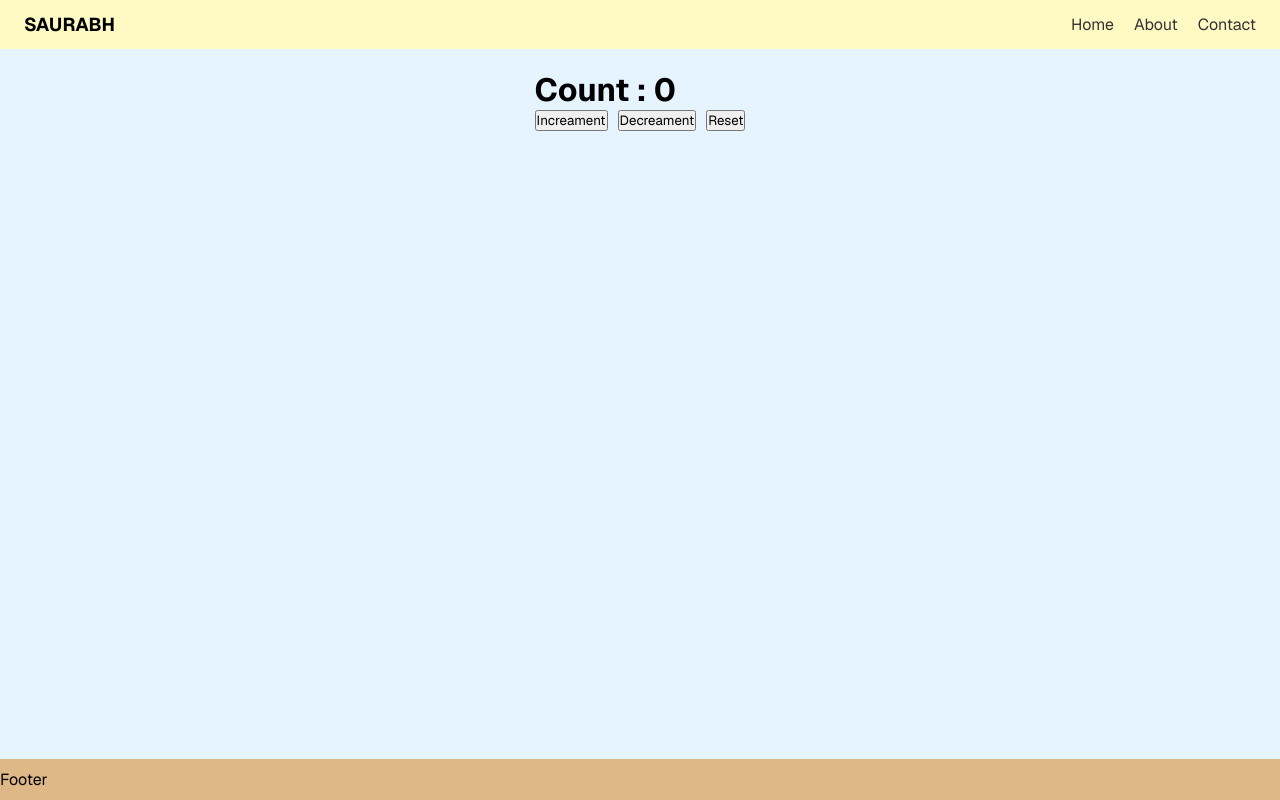
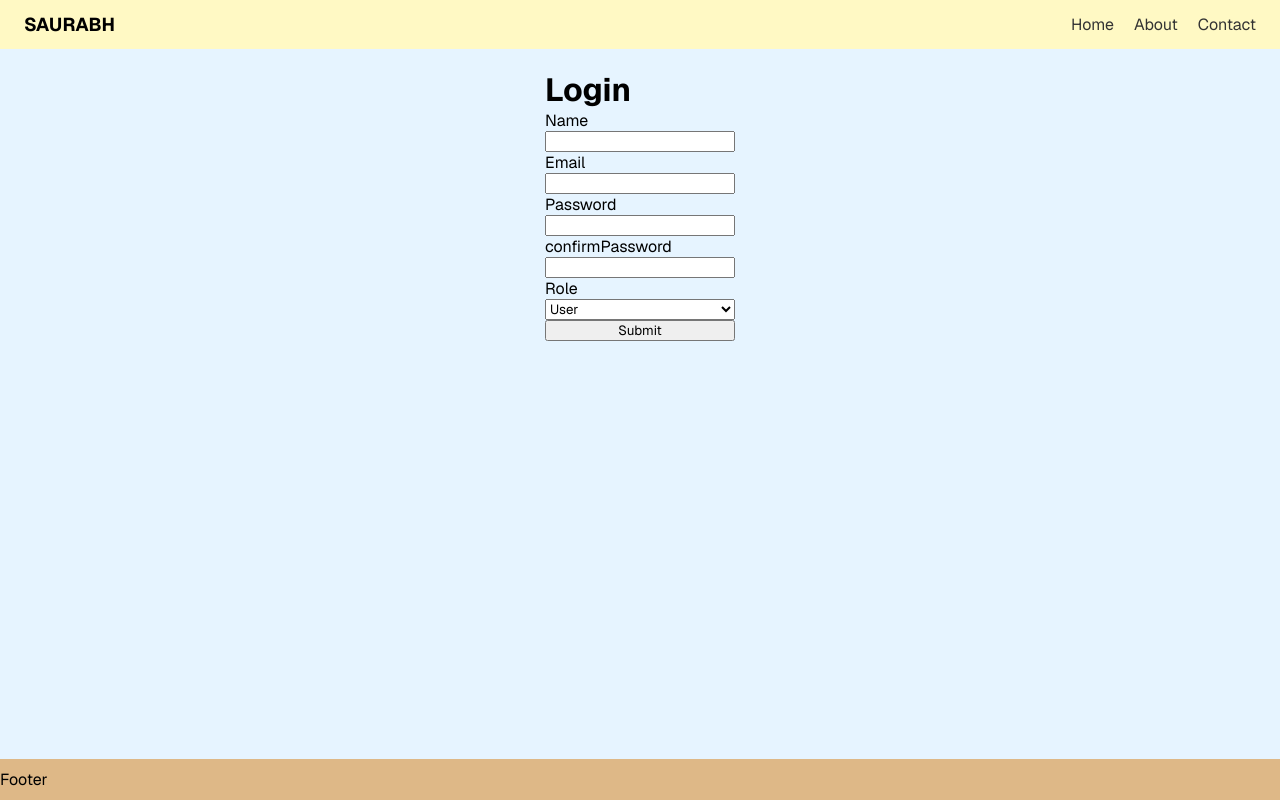
Before and after one commit to Saurabh-Chede/awdiz-react, a React (Vite) app: page / in a window 1280 px wide. Built offline with nearby package versions, Linux system fonts and the light colour scheme.

Commit message:
react-day-5

```diff
--- /dev/null
+++ b/src/components/EventHandling.jsx
@@ -0,0 +1,109 @@
+import { useState } from "react";
+
+export default function EventHandling() {
+  const [formData, setFormData] = useState({
+    name: "",
+    email: "",
+    password: "",
+    confirmpassword: "",
+    role: "user",
+  });
+
+  const [submittedData, setSubmittedData] = useState(null);
+
+  const handleChange = (e) => {
+    const { name, value } = e.target;
+
+    setFormData({
+      ...formData,
+      [name]: value,
+    });
+  };
+
+  const handleSubmit = (e) => {
+    e.preventDefault();
+    setSubmittedData(formData);
+    console.log(formData);
+    // setFormData({
+    //   name: "",
+    //   email: "",
+    //   password: "",
+    //   confirmpassword: "",
+    //   role: "user",
+    // });
+  };
+
+  console.log(formData);
+  return (
+    <div>
+      <h1>Login</h1>
+      <form
+        style={{ display: "flex", flexDirection: "column" }}
+        onSubmit={handleSubmit}
+      >
+        <label htmlFor="name">Name</label>
+        <input
+          type="text"
+          name="name"
+          value={formData.name}
+          onChange={handleChange}
+          id="name"
+          required
+        />
+
+        <label htmlFor="email">Email</label>
+        <input
+          type="email"
+          name="email"
+          value={formData.email}
+          onChange={handleChange}
+          id="email"
+          required
+        />
+
+        <label htmlFor="password">Password</label>
+        <input
+          type="password"
+          name="password"
+          value={formData.password}
+          onChange={handleChange}
+          id="password"
+          required
+        />
+
+        <label htmlFor="confirmpassword">confirmPassword</label>
+        <input
+          type="password"
+          name="confirmpassword"
+          value={formData.confirmpassword}
+          onChange={handleChange}
+          id="confirmpassword"
+          required
+        />
+
+        <label htmlFor="role">Role</label>
+        <select
+          name="role"
+          value={formData.role}
+          onChange={handleChange}
+          id="role"
+        >
+          <option>User</option>
+          <option>Admin</option>
+        </select>
+        <button type="submit">Submit</button>
+      </form>
+
+      {submittedData && (
+        <div>
+          {" "}
+          <h3>Displaying Results</h3> <p>Name - {submittedData.name}</p>{" "}
+          <p>Email - {submittedData.email}</p>{" "}
+          <p>Password - {submittedData.password}</p>{" "}
+          <p>Confirm Password - {submittedData.confirmpassword}</p>{" "}
+          <p>Role - {submittedData.role}</p>{" "}
+        </div>
+      )}
+    </div>
+  );
+}
--- a/src/components/Hero.jsx
+++ b/src/components/Hero.jsx
@@ -1,5 +1,6 @@
 import Product from "./Product";
 import Counter from './Counter'
+import EventHandling from "./EventHandling";
 export default function Hero() {
   return (
     <div style={{ padding: "20px" }}>
@@ -11,7 +12,8 @@ export default function Hero() {
         {/* <Product title="product-card" price="199" />
         <Product title="watch" price="99" />
         <Product title="iphone" price="79999" /> */}
-        <Counter />
+        {/* <Counter /> */}
+        <EventHandling></EventHandling>
       </div>
     </div>
   );
```
